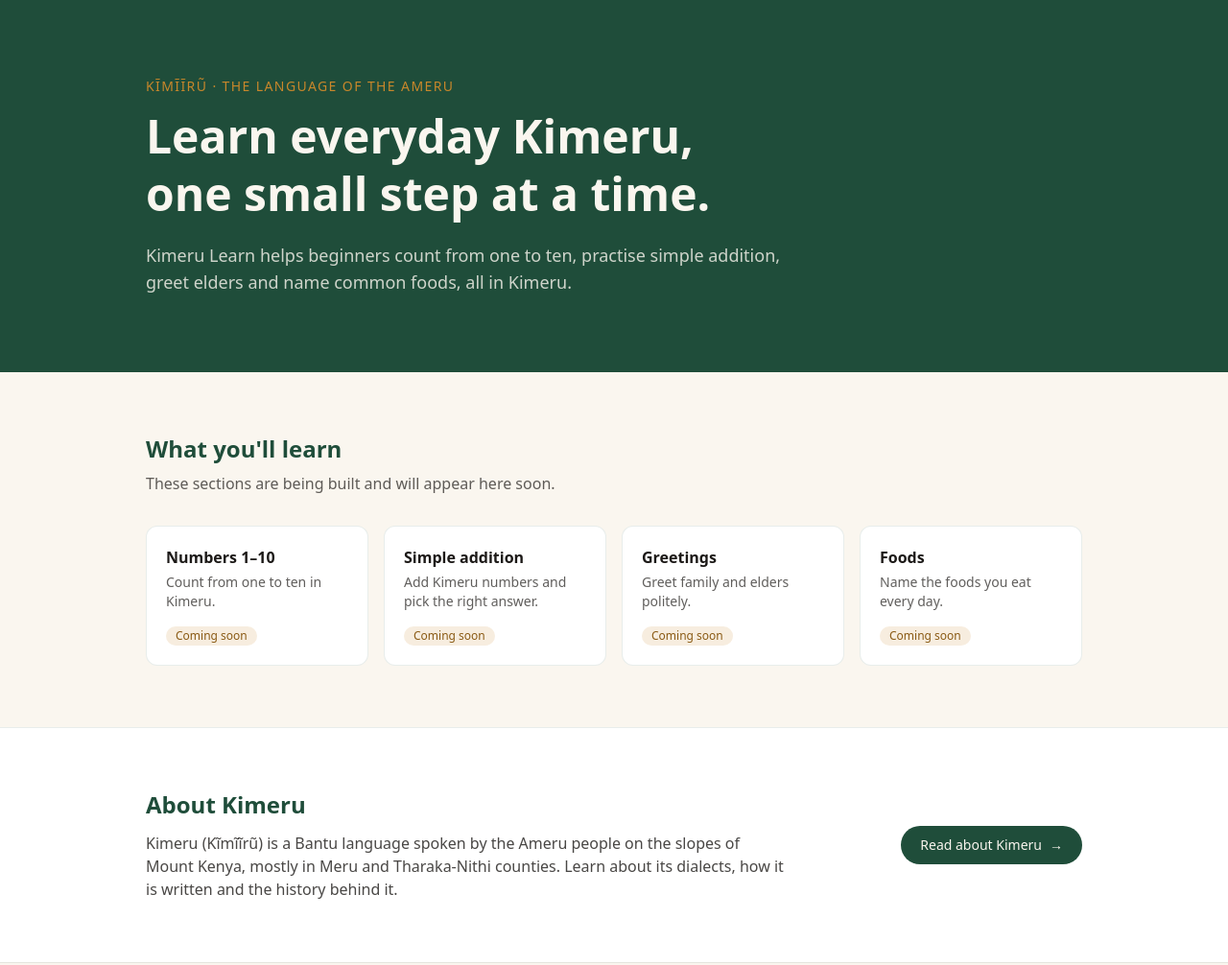
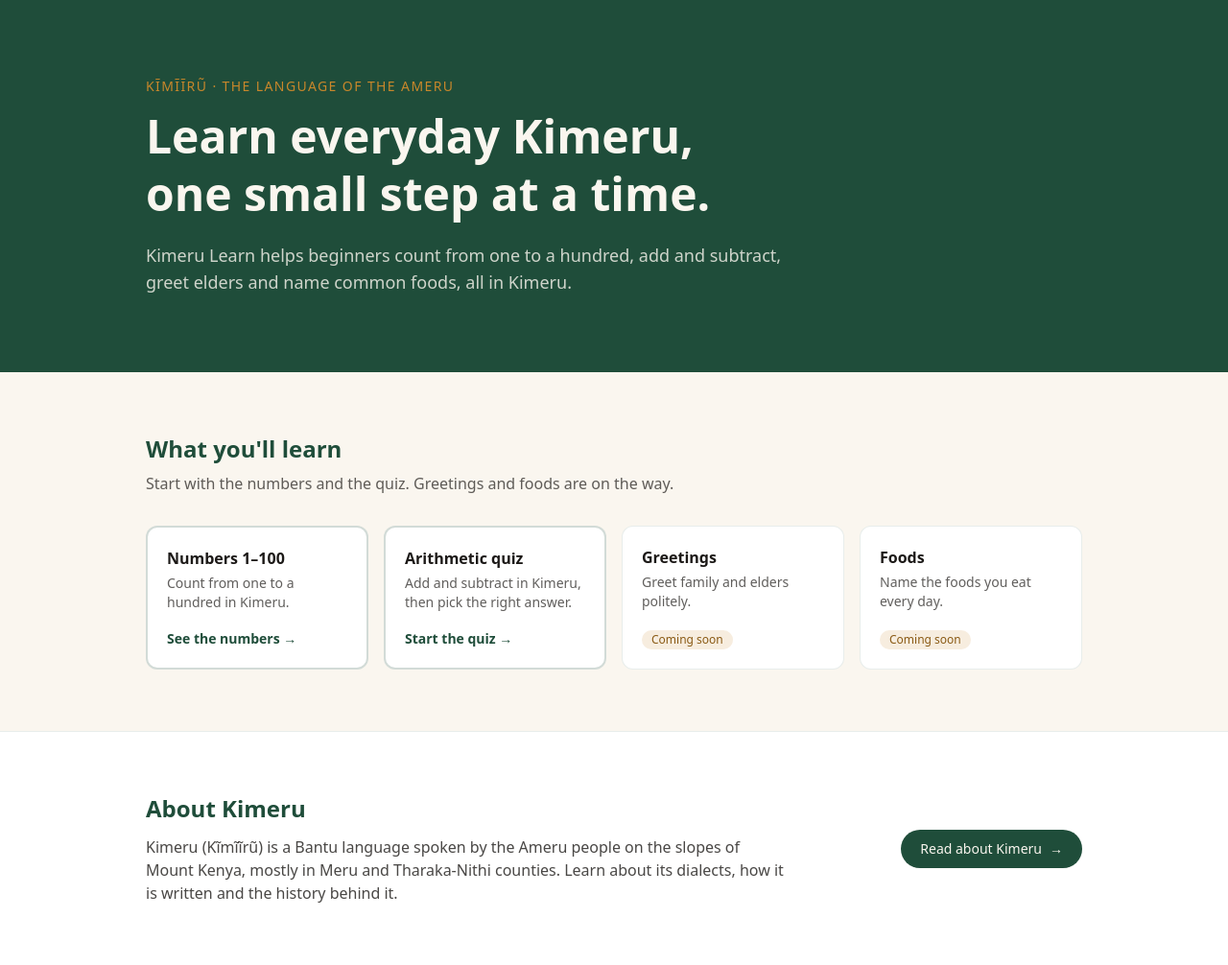
Before and after one commit to Cato-Devs/kimeru-learn, a Laravel app: page / in a window 1280 px wide. Shown: the part 65-1071 px from the top of the page at 96% size. Run offline with Laravel 12, Linux system fonts and the light colour scheme; style sheets or scripts are compiled from the project's sources.

Commit message:
Link home page cards to the numbers and quiz pages
The Numbers 1-100 and Arithmetic quiz cards are now clickable links
to /numbers and /quiz; Greetings and Foods stay marked Coming soon.
The hero text now says one to a hundred, add and subtract. Adds a
test for the card links.

```diff
--- a/resources/views/home.blade.php
+++ b/resources/views/home.blade.php
@@ -9,7 +9,7 @@
                 Learn everyday Kimeru, one small step at a time.
             </h1>
             <p class="mt-5 max-w-2xl text-lg text-cream/80">
-                Kimeru Learn helps beginners count from one to ten, practise simple addition,
+                Kimeru Learn helps beginners count from one to a hundred, add and subtract,
                 greet elders and name common foods, all in Kimeru.
             </p>
         </div>
@@ -18,20 +18,36 @@
     {{-- What you'll learn --}}
     <section class="mx-auto max-w-5xl px-6 py-16">
         <h2 class="text-2xl font-semibold text-forest">What you'll learn</h2>
-        <p class="mt-2 text-ink/70">These sections are being built and will appear here soon.</p>
+        <p class="mt-2 text-ink/70">Start with the numbers and the quiz. Greetings and foods are on the way.</p>
 
         <ul class="mt-8 grid gap-4 sm:grid-cols-2 lg:grid-cols-4">
+            {{-- A card with a 'route' is ready and links to its page; one without is still coming. --}}
             @foreach ([
-                ['title' => 'Numbers 1–10', 'text' => 'Count from one to ten in Kimeru.'],
-                ['title' => 'Simple addition', 'text' => 'Add Kimeru numbers and pick the right answer.'],
+                ['title' => 'Numbers 1–100', 'text' => 'Count from one to a hundred in Kimeru.', 'route' => 'numbers', 'action' => 'See the numbers'],
+                ['title' => 'Arithmetic quiz', 'text' => 'Add and subtract in Kimeru, then pick the right answer.', 'route' => 'quiz', 'action' => 'Start the quiz'],
                 ['title' => 'Greetings', 'text' => 'Greet family and elders politely.'],
                 ['title' => 'Foods', 'text' => 'Name the foods you eat every day.'],
             ] as $topic)
-                <li class="rounded-xl border border-forest/10 bg-white p-5">
-                    <h3 class="font-semibold">{{ $topic['title'] }}</h3>
-                    <p class="mt-1 text-sm text-ink/70">{{ $topic['text'] }}</p>
-                    <span class="mt-4 inline-block rounded-full bg-ochre/15 px-2.5 py-0.5 text-xs font-medium text-ochre-dark">Coming soon</span>
-                </li>
+                @if (isset($topic['route']))
+                    {{-- The whole card is clickable: the link's ::after covers the card. --}}
+                    <li class="relative flex flex-col rounded-xl border-2 border-forest/20 bg-white p-5 hover:border-forest focus-within:border-forest">
+                        <h3 class="font-semibold">
+                            <a href="{{ route($topic['route']) }}" class="after:absolute after:inset-0 after:rounded-xl">
+                                {{ $topic['title'] }}
+                            </a>
+                        </h3>
+                        <p class="mt-1 text-sm text-ink/70">{{ $topic['text'] }}</p>
+                        <span class="mt-auto pt-4 text-sm font-semibold text-forest" aria-hidden="true">{{ $topic['action'] }} →</span>
+                    </li>
+                @else
+                    <li class="flex flex-col rounded-xl border border-forest/10 bg-white p-5">
+                        <h3 class="font-semibold">{{ $topic['title'] }}</h3>
+                        <p class="mt-1 text-sm text-ink/70">{{ $topic['text'] }}</p>
+                        <span class="mt-auto self-start pt-4">
+                            <span class="inline-block rounded-full bg-ochre/15 px-2.5 py-0.5 text-xs font-medium text-ochre-dark">Coming soon</span>
+                        </span>
+                    </li>
+                @endif
             @endforeach
         </ul>
     </section>
```
Also changed, not shown: tests/Feature/ExampleTest.php (+13 -0 lines).
